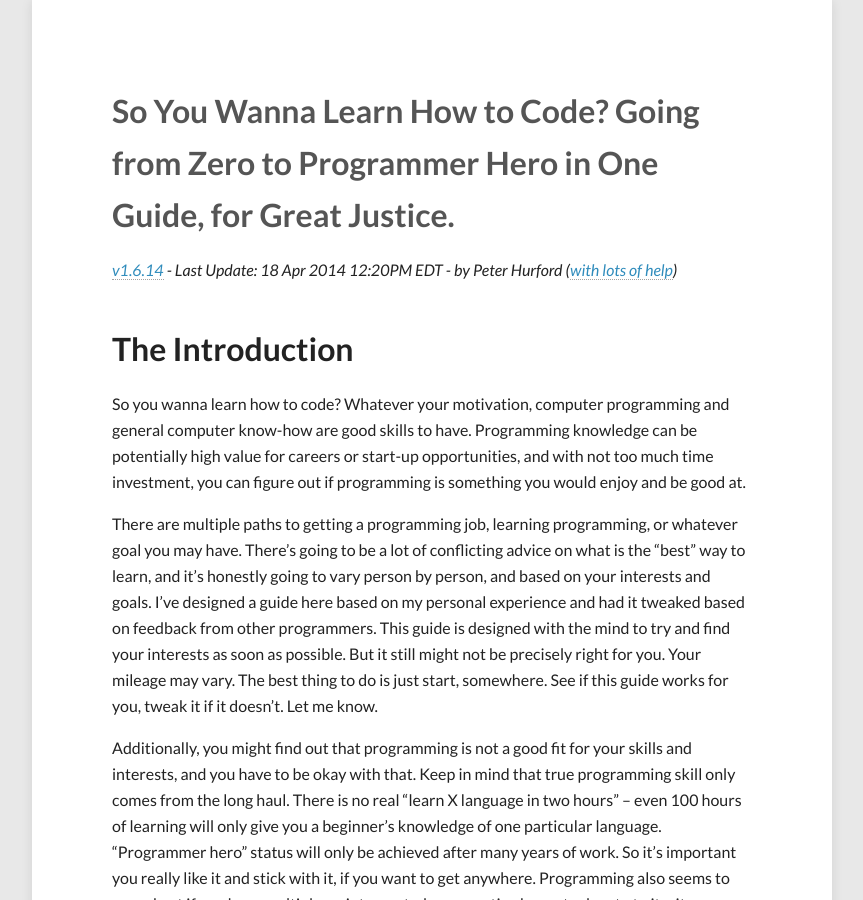
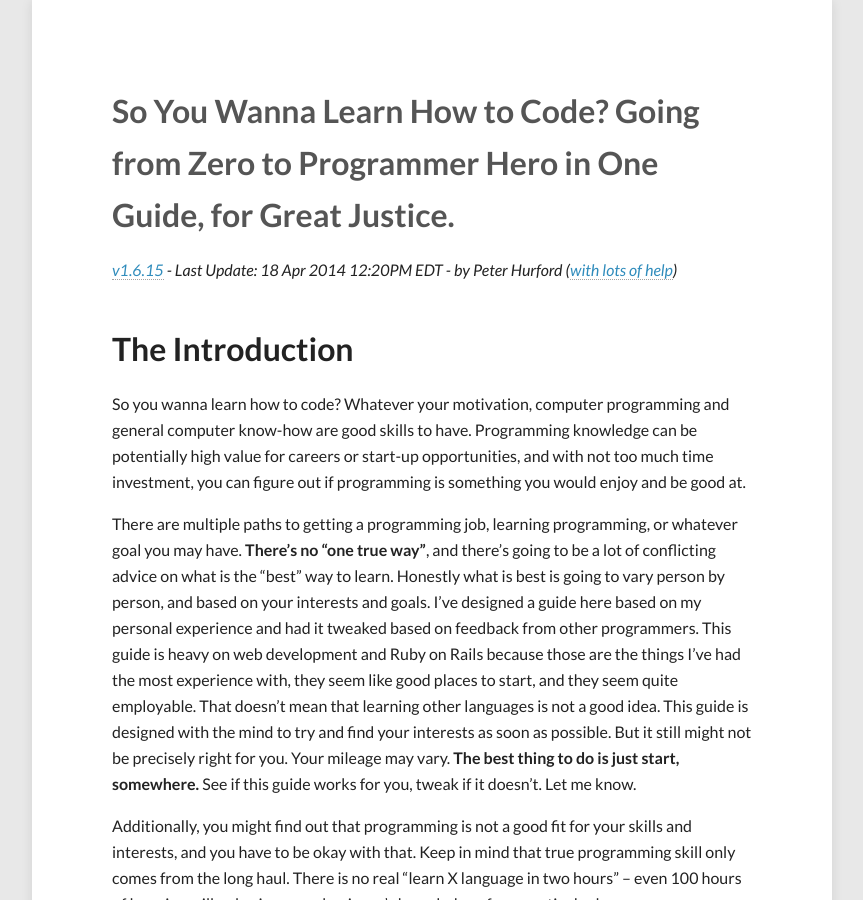
Before and after one commit to peterhurford/peterhurford.github.io, a Jekyll site: the page built from _posts/2014-04-18-learn-code.markdown, in a window 1280 px wide and 900 px high, scrolled down 398 px. Shown: the whole window, without its empty margins (208-1071 px from the left). Built offline with Jekyll 4.4.1, drawn with Linux system fonts in a browser that asks for light colours; comment, search, counter and statistics services are not loaded; some of the changed text lies outside the part shown.

Commit message:
Program guide to v1.6.15

```diff
--- a/_posts/2014-04-18-learn-code.markdown
+++ b/_posts/2014-04-18-learn-code.markdown
@@ -11,14 +11,14 @@
 ---
 
 
-_[v1.6.14](http://everydayutilitarian.com/essays/learn-code#changelog) - Last Update: 18 Apr 2014 12:20PM EDT - by Peter Hurford ([with lots of help](http://everydayutilitarian.com/essays/learn-code#acknowledge))_
+_[v1.6.15](http://everydayutilitarian.com/essays/learn-code#changelog) - Last Update: 18 Apr 2014 12:20PM EDT - by Peter Hurford ([with lots of help](http://everydayutilitarian.com/essays/learn-code#acknowledge))_
 
 
 ## The Introduction
 
 So you wanna learn how to code?  Whatever your motivation, computer programming and general computer know-how are good skills to have.  Programming knowledge can be potentially high value for careers or start-up opportunities, and with not too much time investment, you can figure out if programming is something you would enjoy and be good at.<!-- more -->
 
-There are multiple paths to getting a programming job, learning programming, or whatever goal you may have.  There’s going to be a lot of conflicting advice on what is the “best” way to learn, and it’s honestly going to vary person by person, and based on your interests and goals.  I’ve designed a guide here based on my personal experience and had it tweaked based on feedback from other programmers.  This guide is designed with the mind to try and find your interests as soon as possible.  But it still might not be precisely right for you.  Your mileage may vary.  The best thing to do is just start, somewhere.  See if this guide works for you, tweak it if it doesn’t.  Let me know.
+There are multiple paths to getting a programming job, learning programming, or whatever goal you may have.  **There's no "one true way"**, and there’s going to be a lot of conflicting advice on what is the “best” way to learn.  Honestly what is best is going to vary person by person, and based on your interests and goals.  I’ve designed a guide here based on my personal experience and had it tweaked based on feedback from other programmers.  This guide is heavy on web development and Ruby on Rails because those are the things I've had the most experience with, they seem like good places to start, and they seem quite employable.  That doesn't mean that learning other languages is not a good idea.  This guide is designed with the mind to try and find your interests as soon as possible.  But it still might not be precisely right for you.  Your mileage may vary.  **The best thing to do is just start, somewhere.**  See if this guide works for you, tweak if it doesn’t.  Let me know.
 
 Additionally, you might find out that programming is not a good fit for your skills and interests, and you have to be okay with that.  Keep in mind that true programming skill only comes from the long haul.  There is no real “learn X language in two hours” -- even 100 hours of learning will only give you a beginner’s knowledge of one particular language.  “Programmer hero” status will only be achieved after many years of work.  So it’s important you really like it and stick with it, if you want to get anywhere.  Programming also seems to come best if you have multiple, uninterrupted, consecutive hours to devote to it -- it appears much harder if it’s just 30 minutes here, 30 minutes there.
 
@@ -315,3 +315,5 @@
 * v1.6.13 - Minor fixes.
 
 * v1.6.14 - Added more information on App Academy.
+
+* v1.6.15 - Tweaked intro..
```
